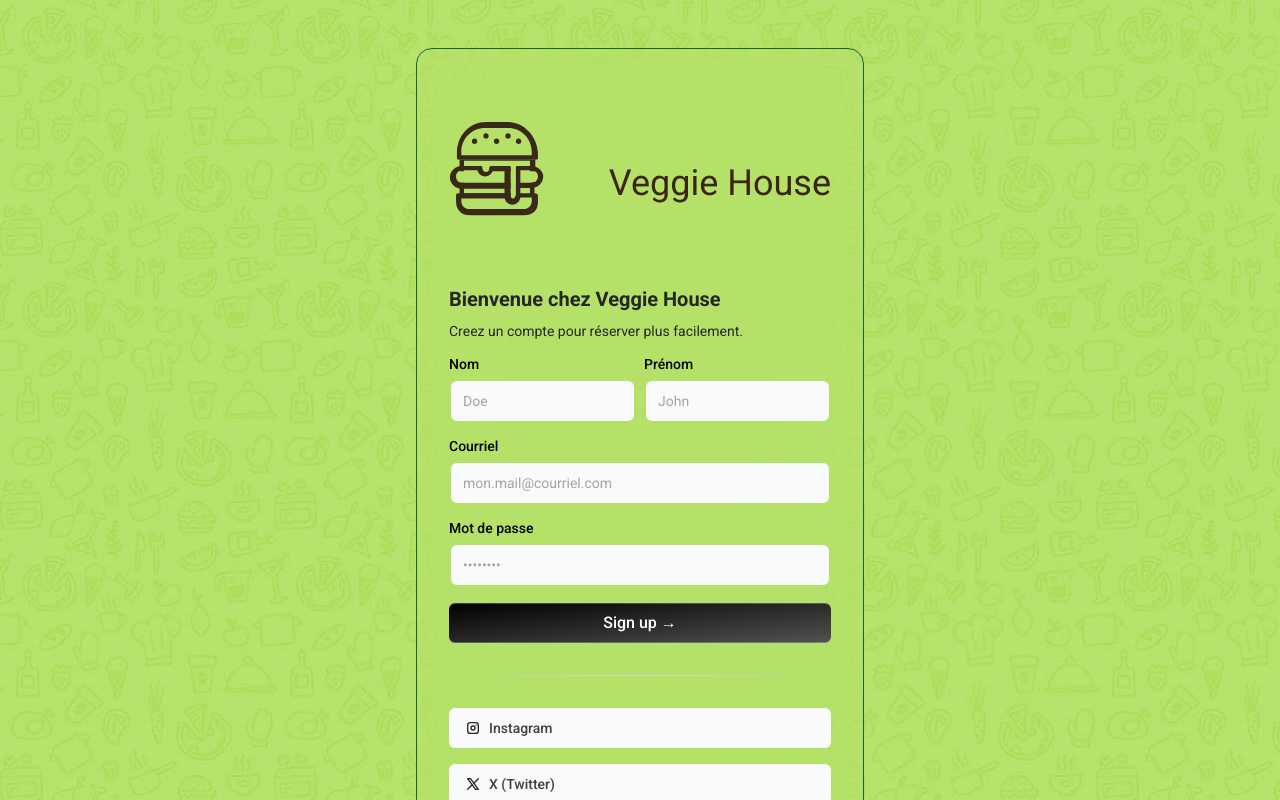
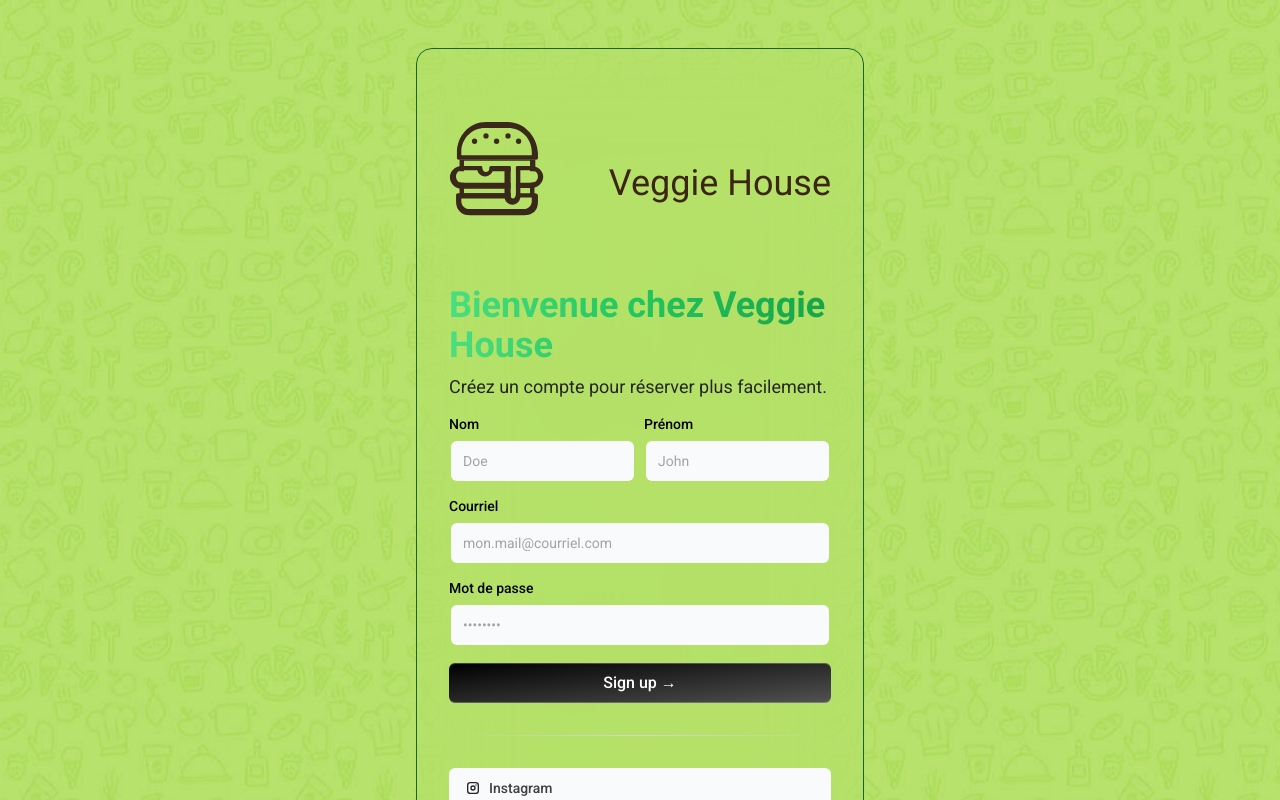
Before and after one commit to AurelienHouse/Veggie-House, a React (Vite) app: page /SignUp in a window 1280 px wide. Shown: the top 800 px of the page. Built offline with nearby package versions, Linux system fonts and the light colour scheme.

Commit message:
💄 test a new style color form green

```diff
--- a/src/pages/SignupFormDemo.tsx
+++ b/src/pages/SignupFormDemo.tsx
@@ -23,10 +23,14 @@ export default function SignupFormDemo() {
   };
   return (
     <div
-      className="flex bg-repeat w-full h-full"
-      style={{ backgroundImage: `url(${Illustration})` }}
+      className="flex bg-repeat w-full min-h-screen"
+      style={{
+        backgroundImage: `url(${Illustration})`,
+        backgroundSize: "justify",
+        backgroundPosition: "center",
+      }}
     >
-      <div className="max-w-md w-full mx-auto mt-12 rounded-none md:rounded-2xl p-4 md:p-8 shadow-input border border-green-800 backdrop-blur-2xl">
+      <div className="max-w-md w-full mx-auto mt-12 mb-12 rounded-none md:rounded-2xl p-4 md:p-8 shadow-input border border-green-800 backdrop-blur-2xl">
         <div className="absolute top-0 left-0 -z-10"></div>
         <Link to="/">
           <div className="relative z-10 flex items-center justify-between py-10">
@@ -49,11 +53,12 @@ export default function SignupFormDemo() {
             </h1>
           </div>
         </Link>
-        <h2 className="font-bold text-xl text-neutral-800 dark:text-neutral-200">
+        <h2 className="font-bold text-4xl text-transparent bg-clip-text bg-gradient-to-r from-green-400 via-green-500 to-green-600">
           Bienvenue chez Veggie House
         </h2>
-        <p className="text-neutral-800 text-sm max-w-sm mt-2 ">
-          Creez un compte pour réserver plus facilement.
+
+        <p className="text-neutral-800 text-lg max-w-sm mt-2 ">
+          Créez un compte pour réserver plus facilement.
         </p>
 
         <form className="my-auto mx-auto" onSubmit={handleSubmit}>
@@ -131,8 +136,8 @@ export default function SignupFormDemo() {
 const BottomGradient = () => {
   return (
     <>
-      <span className="group-hover/btn:opacity-100 block transition duration-500 opacity-0 absolute h-px w-full -bottom-px inset-x-0 bg-gradient-to-r from-transparent via-cyan-500 to-transparent" />
-      <span className="group-hover/btn:opacity-100 blur-sm block transition duration-500 opacity-0 absolute h-px w-1/2 mx-auto -bottom-px inset-x-10 bg-gradient-to-r from-transparent via-indigo-500 to-transparent" />
+      <span className="group-hover/btn:opacity-100 block transition duration-500 opacity-0 absolute h-1 w-full -bottom-1 inset-x-0 bg-gradient-to-r from-transparent via-primary to-transparent" />
+      <span className="group-hover/btn:opacity-100 blur-md block transition duration-500 opacity-0 absolute h-1 w-3/4 mx-auto -bottom-1 inset-x-10 bg-gradient-to-r from-transparent via-indigo-500 to-transparent" />
     </>
   );
 };
```
